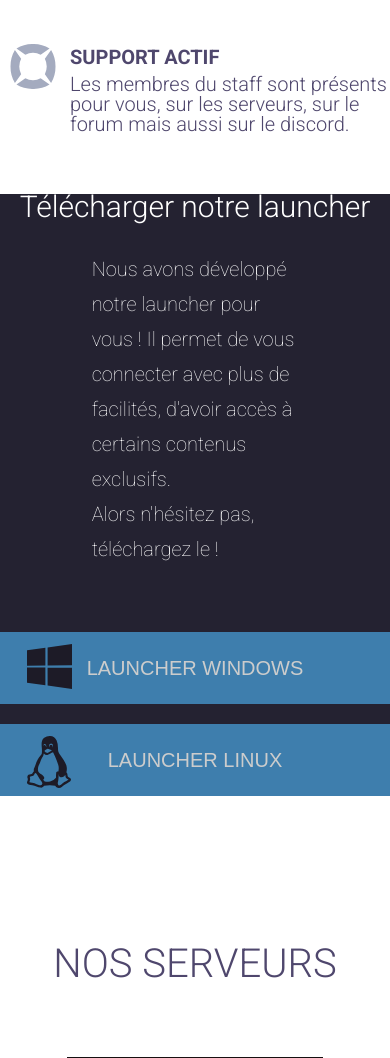
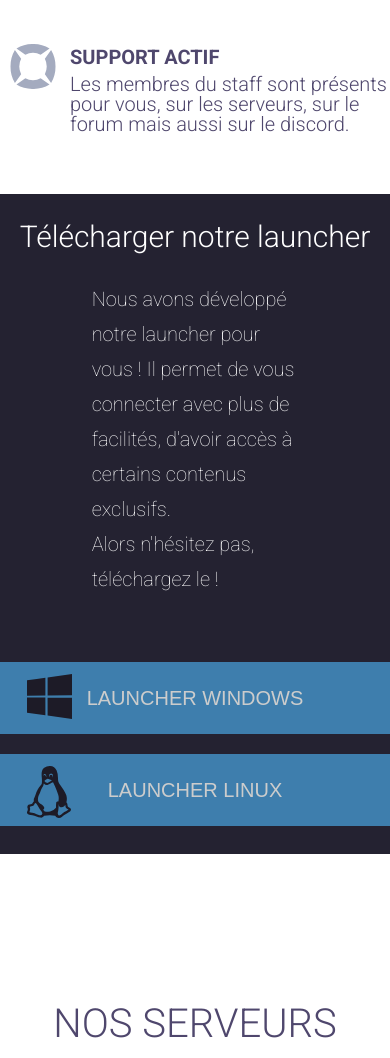
Before and after one commit to Mineaurion/Website_new, a PHP site: page / in a window 390 px wide. Shown: the part 846-1904 px from the top of the page. Run offline with PHP 8.4, Linux system fonts and the light colour scheme.

Commit message:
Add media screen and edit app.css
Add media screen : 442px
Edit launcher height
Add margin-left for .hero-left

```diff
--- a/assets/css/app.css
+++ b/assets/css/app.css
@@ -745,3 +745,11 @@ position: absolute;
     right: 0px;
   }
 }
+@media screen and (max-width: 442px) {
+  .hero-left {
+    margin-left: 60px;
+  }
+  .launcher {
+    height: 660px;
+  }
+}
```
